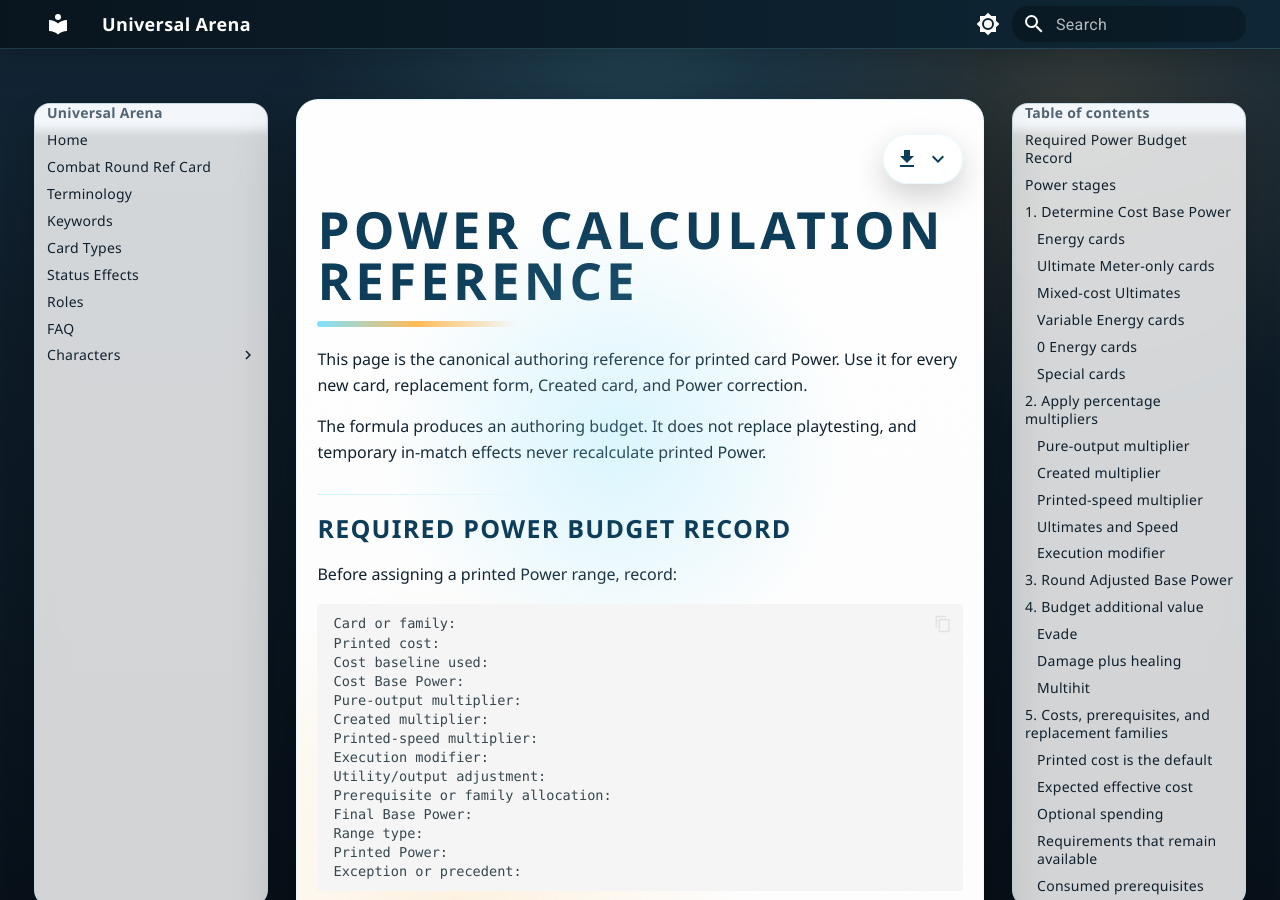
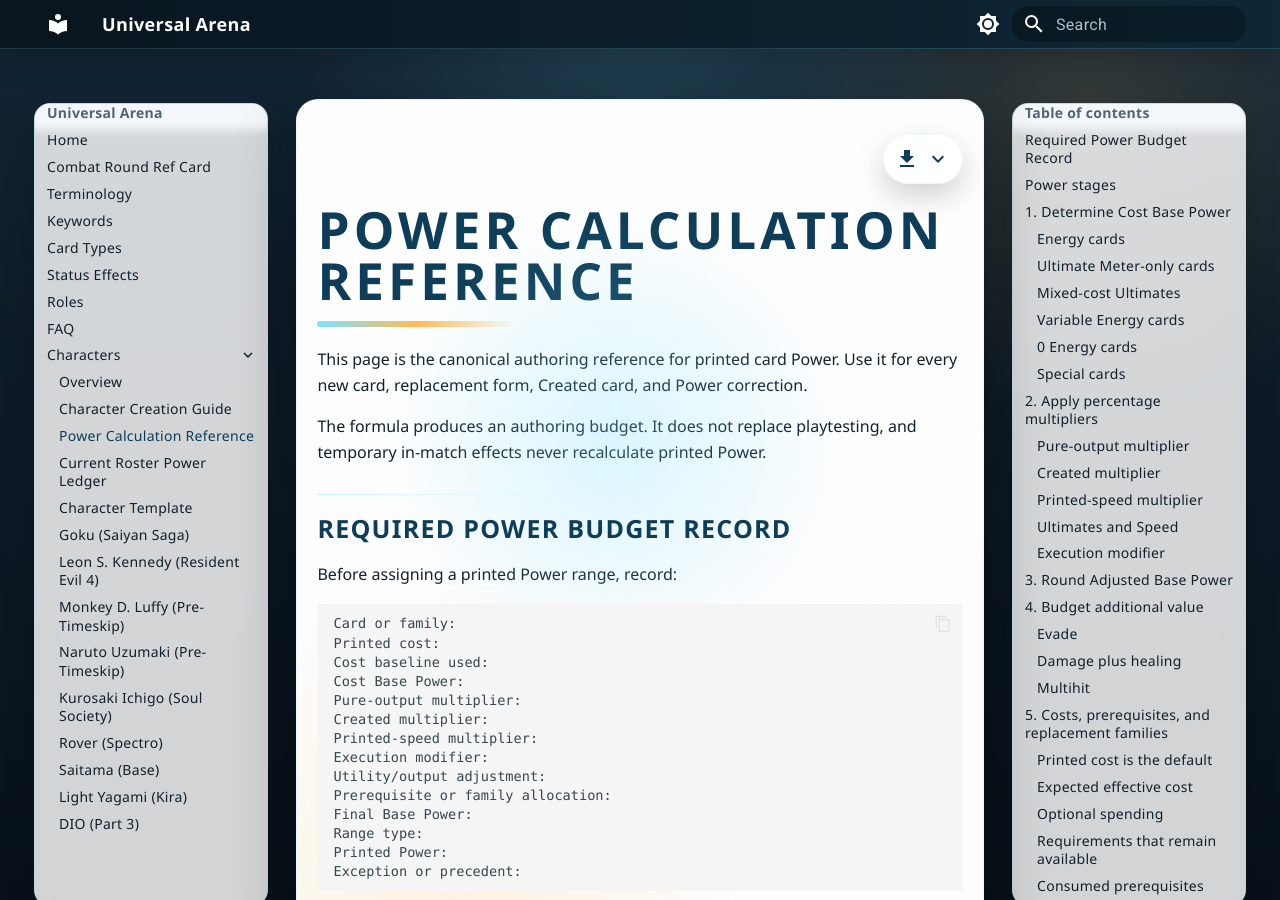
Before and after one commit to HVS13/UniversalArena, an MkDocs documentation site: the page built from docs/power-calculation.md, in a window 1280 px wide and 900 px high. Built offline with MkDocs 1.6.1 and Material for MkDocs 9.7.7, drawn with Linux system fonts in a browser that asks for light colours.

Commit message:
Expose Power reference and ledger in navigation

```diff
--- a/mkdocs.yml
+++ b/mkdocs.yml
@@ -42,6 +42,8 @@ nav:
   - Characters:
       - Overview: characters/index.md
       - Character Creation Guide: characters/character-creation-guide.md
+      - Power Calculation Reference: power-calculation.md
+      - Current Roster Power Ledger: power-ledger.md
       - Character Template: characters/template.md
       - Goku (Saiyan Saga): characters/goku-saiyan-saga.md
       - Leon S. Kennedy (Resident Evil 4): characters/leon-s-kennedy-re4.md
```
